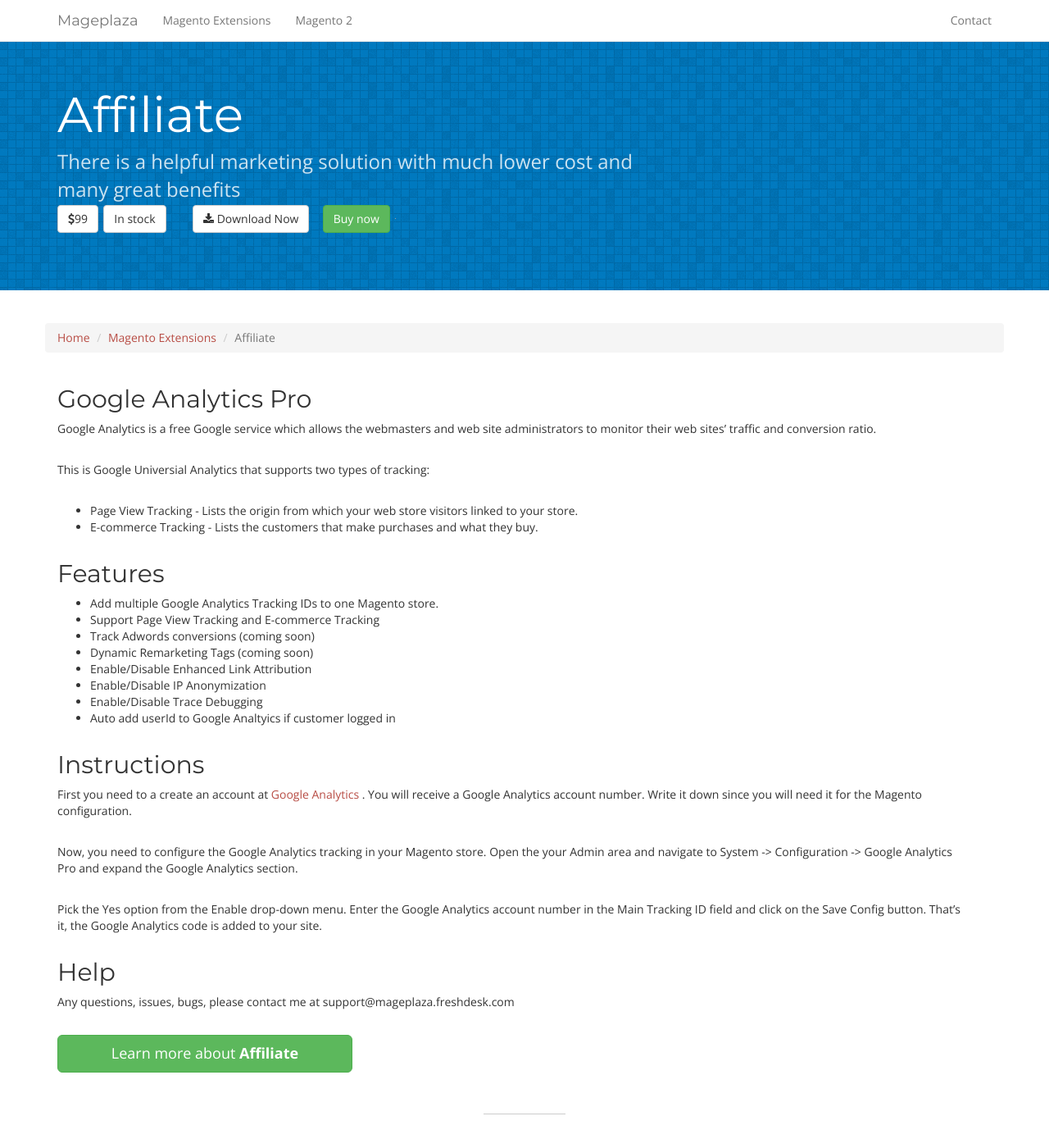
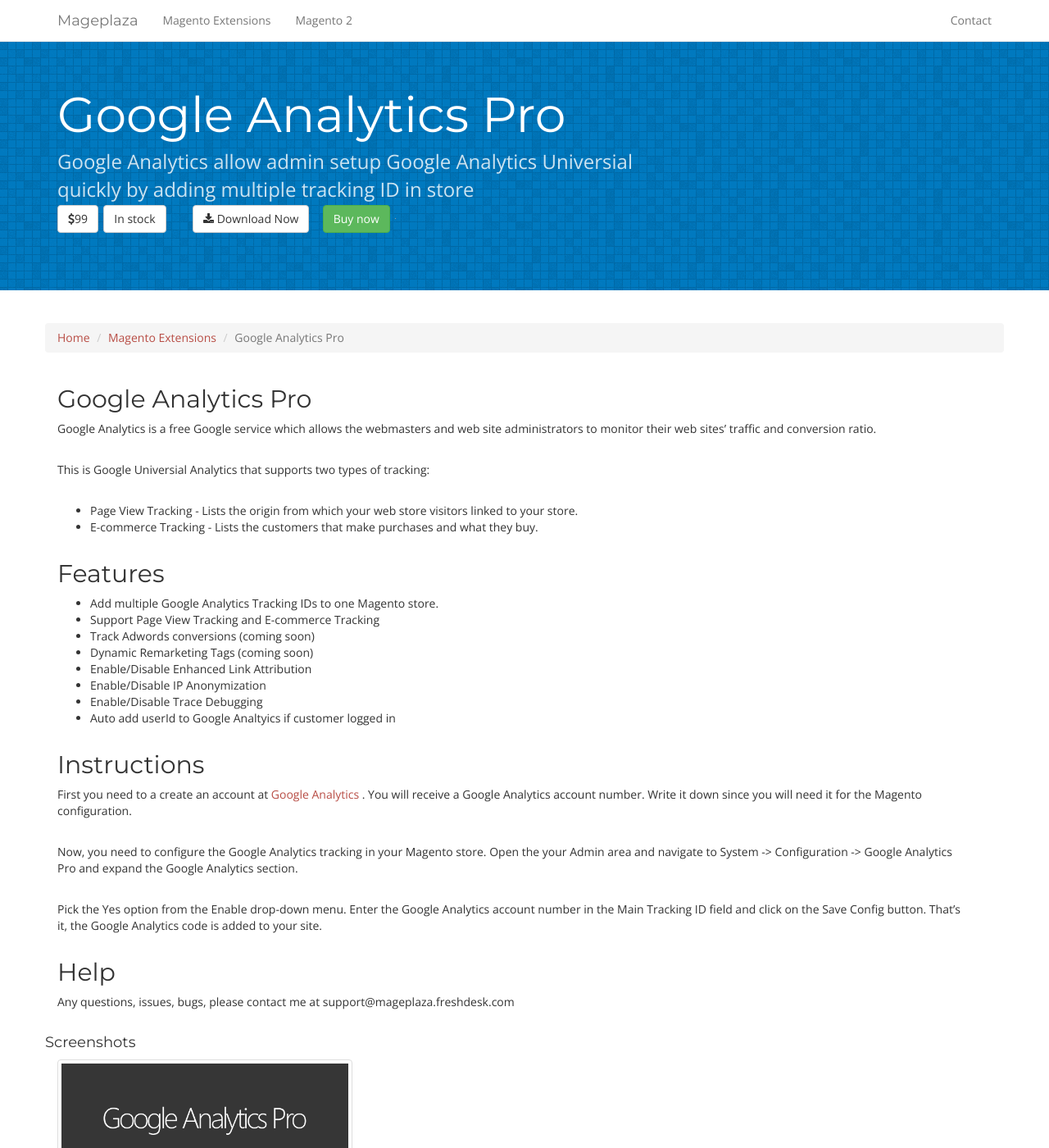
Before and after one commit to kangpaper/mplaza, a Jekyll site: the page built from _magento-extensions/google-analytics-pro.md, in a window 1280 px wide and 1400 px high. Shown: the whole window at 82% size. Built offline with Jekyll 4.4.1, drawn with Linux system fonts in a browser that asks for light colours; nearby versions of some CDN libraries; comment, search, counter and statistics services are not loaded; some of the changed text lies outside the part shown.

Commit message:
Auto update

```diff
--- a/_layouts/extension.html
+++ b/_layouts/extension.html
@@ -72,6 +72,17 @@
 					{{ content }}
 				</div>
 
+				<div class="row">
+					<h4>Screenshots</h4>
+					{% for screenshot in page.screenshots %}
+						<div class="col-lg-4 col-sm-6">
+				            <div class="thumbnail">
+				                <img src="{{ site.url }}{{ screenshot }}" alt="{{ page.title }}">
+				            </div>
+				        </div>
+					{% endfor %}
+				</div>
+
 				{{ if page.refer_link }}
 				<div class="row">
 					<div class="col-md-4 text-center" >
--- a/_magento-extensions/google-analytics-pro.md
+++ b/_magento-extensions/google-analytics-pro.md
@@ -1,18 +1,22 @@
 ---
 layout: extension
-title: Affiliate
-description: "There is a helpful marketing solution with much lower cost and many great benefits"
-slug: affiliate
-meta-title: "Magento Affiliate Extension | Refer friend extension"
-meta-description: "Magento Affiliate extension supports to build an effective representative sales force and increase sales significantly"
-meta-keywords: "magento affiliate, magento affiliate extension, magento affiliate program"
-image: "/assets/img/extensions/affiliate.png"
+title: Google Analytics Pro
+description: "Google Analytics allow admin setup Google Analytics Universial quickly by adding multiple tracking ID in store"
+meta-title: "Magento Google Analytics Extension"
+meta-description: "Google Analytics allow admin setup Google Analytics Universial quickly by adding multiple tracking ID in store"
+meta-keywords: ""
+image: "/assets/img/extensions/google-analytics-pro.png"
 version: 1.0.0
 user-version: no
 categories: magento marketing
 
+slug: google-analytics-pro
+
 redirect_from:
   - /affiliate.html
+
+screenshots:
+  - /assets/img/extensions/google-analytics-pro.png
 
 demo:
 download:
```
